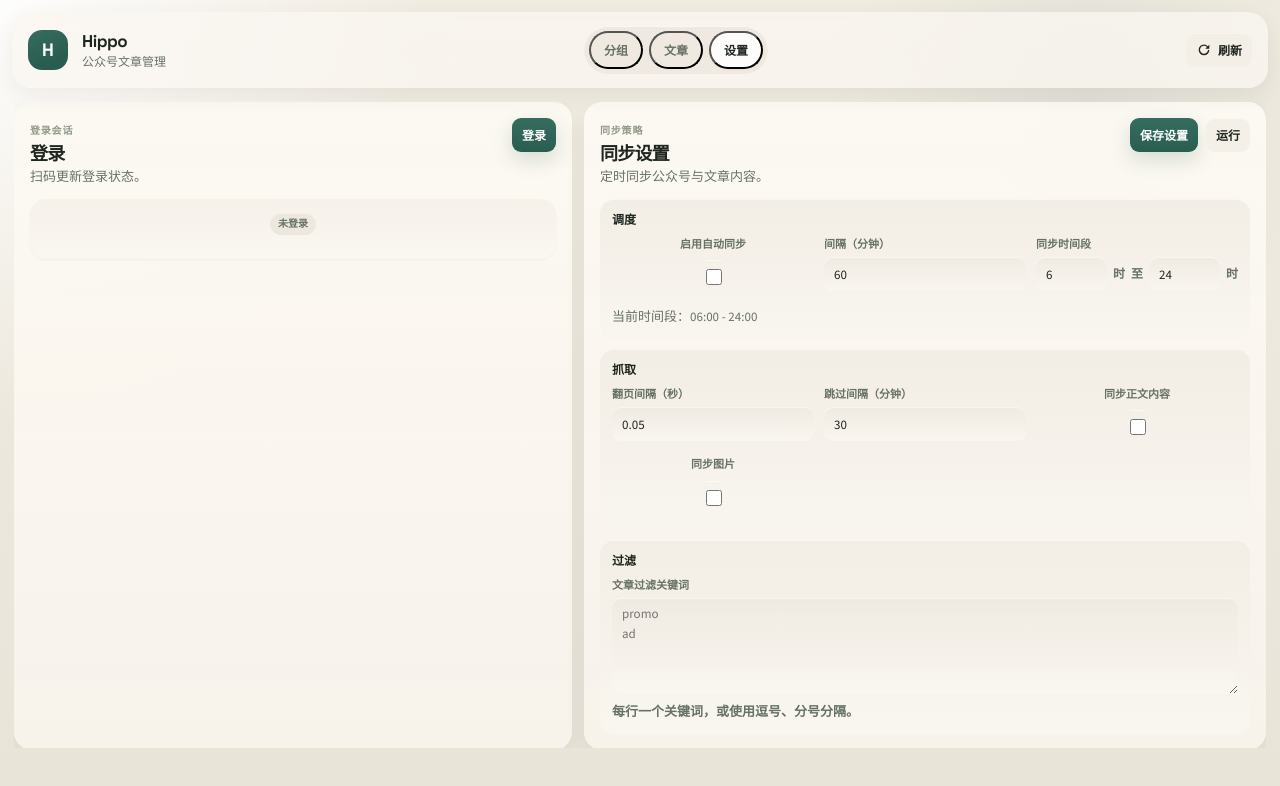
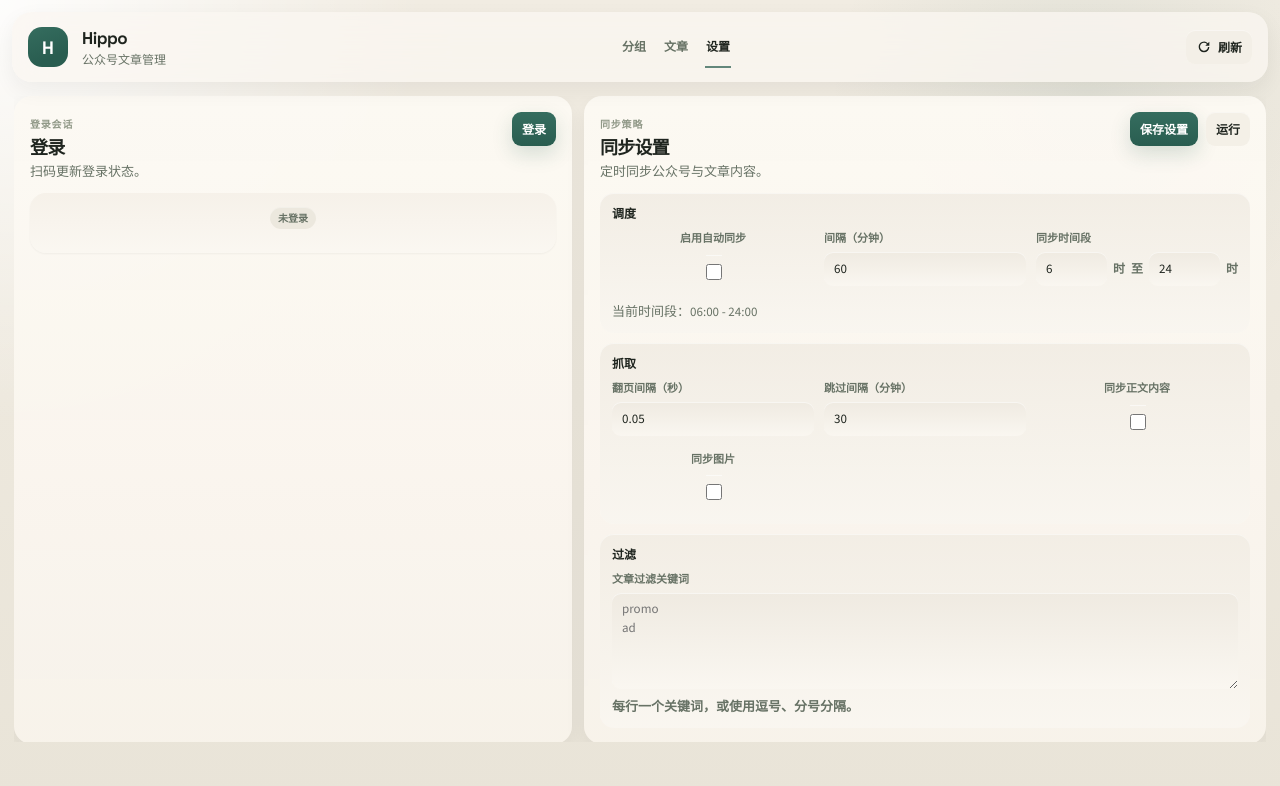
Before and after one commit to sunnysab/hippo, a React (Vite) app in the folder frontend/: page /#/settings in a window 1280 px wide. Shown: the top 786 px of the page. Built offline with nearby package versions, Linux system fonts and the light colour scheme; no server answers.

Commit message:
style: refine article facets and navigation tabs
- flatten top navigation tabs with aligned underline states

- collapse article type facets to a single-row default and center preview empty state

```diff
--- a/frontend/src/pages/articles/ArticlePreview.tsx
+++ b/frontend/src/pages/articles/ArticlePreview.tsx
@@ -52,7 +52,7 @@ export function ArticlePreview({ previewRef }: ArticlePreviewProps) {
   };
 
   return (
-    <div className="article-preview-body" id="article-preview" ref={previewRef}>
+    <div className={`article-preview-body${payload ? '' : ' is-empty'}`} id="article-preview" ref={previewRef}>
       {!payload ? (
         <div className="reader">
           <EmptyState message={t('articles.empty', 'Select an article to preview.')} />
--- a/frontend/src/pages/articles/ArticleTypeFacets.tsx
+++ b/frontend/src/pages/articles/ArticleTypeFacets.tsx
@@ -1,8 +1,7 @@
 import { useArticlesState } from '../../store/articles';
 import { useI18n } from '../../i18n';
 import { escapeHtml } from '../../utils/format';
-import { ITEM_SHOW_TYPE_META, ARTICLE_FACET_COLLAPSED_LIMIT, ARTICLE_FACET_COLLAPSED_LIMIT_MOBILE } from '../../utils/constants';
-import { buildArticleFacetVisibility } from '../../utils/facets';
+import { ITEM_SHOW_TYPE_META } from '../../utils/constants';
 
 function getItemShowTypeLabel(value: number, t: (k: string, f: string) => string) {
   const meta = ITEM_SHOW_TYPE_META[value];
@@ -25,7 +24,6 @@ interface ArticleTypeFacetsProps {
 export function ArticleTypeFacets({ activeType, onChange }: ArticleTypeFacetsProps) {
   const { state, dispatch } = useArticlesState();
   const { t } = useI18n();
-  const isNarrow = window.matchMedia('(max-width: 720px)').matches;
 
   const payload = state.lastFacetPayload;
   if (!payload) return null;
@@ -44,17 +42,19 @@ export function ArticleTypeFacets({ activeType, onChange }: ArticleTypeFacetsPro
       count: Number(f.count || 0),
     })),
   ];
-
-  const collapsedLimit = isNarrow ? ARTICLE_FACET_COLLAPSED_LIMIT_MOBILE : ARTICLE_FACET_COLLAPSED_LIMIT;
-  const visibility = buildArticleFacetVisibility({
-    items,
-    activeValue: activeType,
-    collapsedLimit,
-    expanded: state.typeFacetsExpanded,
-  });
+  const typeItems = items.filter((item) => item.value !== '');
+  const activeItem = typeItems.find((item) => item.value === activeType) || null;
+  const visibleItems = state.typeFacetsExpanded
+    ? typeItems
+    : (activeItem ? [activeItem] : []);
+  const hiddenCount = typeItems.length - visibleItems.length;
+  const isCollapsible = hiddenCount > 0;
 
   return (
-    <div className="article-type-facets" id="article-type-facets">
+    <div
+      className={`article-type-facets${state.typeFacetsExpanded ? ' is-expanded' : ''}`}
+      id="article-type-facets"
+    >
       <button
         className={`article-type-facet${activeType ? '' : ' is-active'}`}
         type="button"
@@ -65,7 +65,7 @@ export function ArticleTypeFacets({ activeType, onChange }: ArticleTypeFacetsPro
         </span>
         <span className="article-type-facet-count">{escapeHtml(allCount.toLocaleString('zh-CN'))}</span>
       </button>
-      {visibility.visibleItems.filter((item) => item.value !== '').map((item) => {
+      {visibleItems.map((item) => {
         const typeValue = Number(item.value);
         return (
           <button
@@ -79,7 +79,7 @@ export function ArticleTypeFacets({ activeType, onChange }: ArticleTypeFacetsPro
           />
         );
       })}
-      {visibility.isCollapsible && (
+      {isCollapsible && (
         <button
           className="article-type-facet article-type-facet-toggle"
           type="button"
@@ -89,7 +89,7 @@ export function ArticleTypeFacets({ activeType, onChange }: ArticleTypeFacetsPro
           <span>
             {state.typeFacetsExpanded
               ? t('articles.typeFacetCollapse', 'Collapse')
-              : t('articles.typeFacetExpand', 'Show {n} more').replace('{n}', visibility.hiddenCount.toLocaleString('zh-CN'))
+              : t('articles.typeFacetExpand', 'Show {n} more').replace('{n}', hiddenCount.toLocaleString('zh-CN'))
             }
           </span>
         </button>
--- a/frontend/src/styles/articles.css
+++ b/frontend/src/styles/articles.css
@@ -104,8 +104,14 @@
 
 .article-type-facets {
   display: flex;
+  flex-wrap: nowrap;
+  gap: 6px;
+  align-items: center;
+  overflow: hidden;
+}
+
+.article-type-facets.is-expanded {
   flex-wrap: wrap;
-  gap: 6px;
   align-items: flex-start;
 }
 
@@ -115,6 +121,8 @@
   gap: 5px;
   min-height: 28px;
   max-width: 100%;
+  border: none;
+  appearance: none;
   padding: 3px 9px;
   border-radius: 999px;
   background: rgba(255, 255, 255, 0.66);
@@ -490,6 +498,22 @@
   text-align-last: left;
 }
 
+.article-preview-body.is-empty {
+  display: grid;
+  place-items: center;
+}
+
+.article-preview-body.is-empty .reader {
+  display: grid;
+  place-items: center;
+  height: 100%;
+  text-align: center;
+}
+
+.article-preview-body.is-empty .empty-state {
+  width: min(420px, 100%);
+}
+
 .reader h2,
 .reader h3 {
   margin-top: 22px;
--- a/frontend/src/styles/common.css
+++ b/frontend/src/styles/common.css
@@ -130,35 +130,59 @@ body {
 .tabs {
   display: flex;
   align-items: center;
-  gap: 6px;
-  padding: 5px;
-  background: rgba(238, 232, 223, 0.88);
-  box-shadow: inset 0 1px 0 rgba(255, 255, 255, 0.65);
-  border-radius: 999px;
+  align-self: stretch;
+  gap: 16px;
+  padding: 0;
+  background: none;
+  box-shadow: none;
+  border-radius: 0;
 }
 
 .tab {
+  position: relative;
+  display: inline-flex;
+  align-items: center;
+  align-self: stretch;
+  border: none;
+  appearance: none;
   background: transparent;
-  padding: 8px 13px;
-  border-radius: 999px;
+  padding: 0 1px 2px;
+  border-radius: 0;
   font-family: var(--font-display);
   font-size: 12px;
   font-weight: 600;
   color: var(--muted);
   cursor: pointer;
-  transition: color 0.18s ease-out, background 0.18s ease-out, box-shadow 0.18s ease-out, transform 0.18s ease-out;
+  transition: color 0.18s ease-out, opacity 0.18s ease-out, transform 0.18s ease-out;
+}
+
+.tab::after {
+  content: '';
+  position: absolute;
+  right: 0;
+  bottom: 0;
+  left: 0;
+  height: 2px;
+  background: rgba(41, 93, 80, 0.72);
+  opacity: 0;
+  transform: scaleX(0.72);
+  transform-origin: center;
+  transition: opacity 0.18s ease-out, transform 0.18s ease-out;
 }
 
 .tab:hover {
   color: var(--text);
-  background: rgba(255, 255, 255, 0.45);
   transform: translateY(-1px);
 }
 
 .tab.is-active {
   color: var(--text);
-  background: rgba(255, 255, 255, 0.88);
-  box-shadow: var(--shadow-xs);
+}
+
+.tab.is-active::after,
+.tab:hover::after {
+  opacity: 1;
+  transform: scaleX(1);
 }
 
 .top-actions {
@@ -579,13 +603,14 @@ body {
 
   .tabs {
     width: 100%;
-    gap: 4px;
+    gap: 14px;
   }
 
   .tab {
     flex: 1 1 0;
     justify-content: center;
     text-align: center;
+    min-height: 36px;
   }
 
   .top-actions {
```
